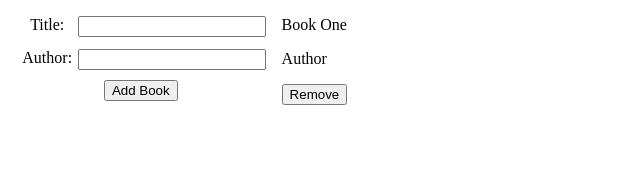
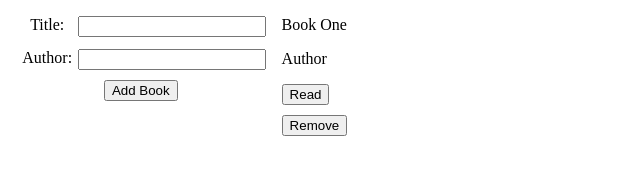
Before and after one commit to JayZA80/TOP-Library, a plain HTML site: page index.html in a window 1280 px wide. Shown: the whole page, without its empty margins (0-640 px from the left). Drawn offline with Linux system fonts and the light colour scheme.

Commit message:
adds readStatus property to book object

```diff
--- a/library.js
+++ b/library.js
@@ -4,10 +4,19 @@ const authorInput = document.querySelector('#authorInput');
 const addButton = document.querySelector('#addButton');
 const bookList = document.querySelector('#bookList');
 
-function Book(title, author) {
+function Book(title, author, status) {
     this.id = library.length;
     this.title = title;
     this.author = author;
+    this.readStatus = status;
+}
+
+Book.prototype.setStatus = () => {
+    if (this.readStatus == 'Read') {
+        this.readStatus = 'Unread';
+    } else {
+        this.readStatus = 'Read';
+    }
 }
 
 function addBookToLibrary() {
@@ -15,7 +24,6 @@ function addBookToLibrary() {
     let author = authorInput.value;
     let newBook = new Book(title, author);
     library.push(newBook);
-    populateList(library);
 }
 
 function removeBook(id) {
@@ -23,7 +31,6 @@ function removeBook(id) {
         return book.id == id;
     });
     library.splice(target, 1);
-    populateList(library);
 }
 
 function createDeletebutton(id) {
@@ -32,8 +39,24 @@ function createDeletebutton(id) {
     deleteButton.setAttribute('id', id);
     deleteButton.addEventListener('click', e => {
         removeBook(e.target.id);
+        populateList(library);
     });
     return deleteButton;
+}
+
+function createStatusButton(book) {
+    let statusButton = document.createElement('button');
+    statusButton.innerText = book.readStatus;
+    statusButton.setAttribute('id', book.id);
+    statusButton.addEventListener('click', e => {
+        library[e.target.id].setStatus();
+        if (statusButton.innerText === 'Read') {
+            statusButton.innerText = 'Unread';
+        } else {
+            statusButton.innerText = 'Read';
+        }
+    })
+    return statusButton;
 }
 
 function createCard(book) {
@@ -41,15 +64,18 @@ function createCard(book) {
     let title = document.createElement('p');
     let author = document.createElement('p');
     let deleteButton = createDeletebutton(book.id);
+    let statusButton = createStatusButton(book);
     title.innerText = book.title;
     author.innerText = book.author;
     div.appendChild(title);
     div.appendChild(author);
+    div.appendChild(statusButton);
     div.appendChild(deleteButton);
+    div.setAttribute('class', 'card');
     bookList.appendChild(div);
 }
 
-let bookOne = new Book("Book One", "Author");
+let bookOne = new Book("Book One", "Author", "Read");
 library.push(bookOne);
 
 function populateList(arr) {
@@ -63,4 +89,7 @@ function populateList(arr) {
 
 populateList(library);
 
-addButton.addEventListener('click', addBookToLibrary);
+addButton.addEventListener('click', () => {
+    addBookToLibrary();
+    populateList(library);
+});
--- a/style.css
+++ b/style.css
@@ -39,3 +39,8 @@ body {
     flex: 4;
     grid-template-columns: repeat(4, 1fr);
 }
+
+.card button {
+    display: block;
+    margin: 10px 0;
+}
```
